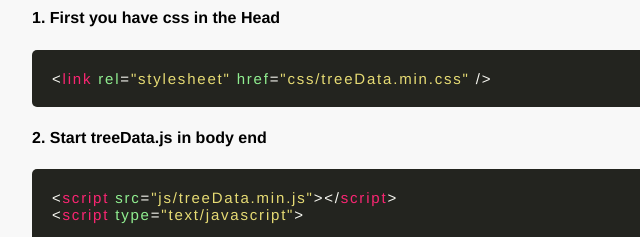
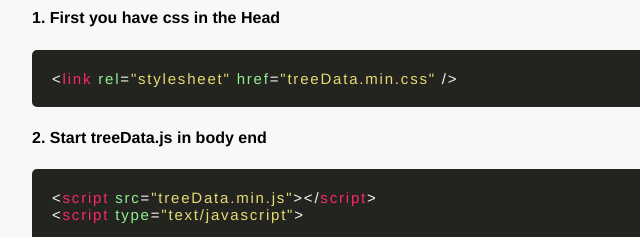
Before and after one commit to raphamorim/treeData.js, a plain HTML site: page index.html in a window 1280 px wide. Shown: the part 470-707 px from the top of the page, 198-838 px from the left. Drawn offline with Linux system fonts and the light colour scheme.

Commit message:
hotfix: add another src

```diff
--- a/index.html
+++ b/index.html
@@ -31,7 +31,7 @@
         <p>
           <div class="code">
               &lt;<span class="tag">link</span> <span class="attr">rel</span>=<span class="property">"stylesheet"</span>
-              <span class="attr">href</span>=<span class="property">"css/treeData.min.css"</span> /&gt;
+              <span class="attr">href</span>=<span class="property">"treeData.min.css"</span> /&gt;
           </div>
         </p>
 
@@ -39,7 +39,7 @@
         <p><strong>2. Start treeData.js in body end</strong></p>
         <p>
           <div class="code">
-              &lt;<span class="tag">script</span> <span class="attr">src</span>=<span class="property">"js/treeData.min.js"</span>&gt;&lt;/<span class="tag">script</span>&gt;<br>
+              &lt;<span class="tag">script</span> <span class="attr">src</span>=<span class="property">"treeData.min.js"</span>&gt;&lt;/<span class="tag">script</span>&gt;<br>
               &lt;<span class="tag">script</span> <span class="attr">type</span>=<span class="property">"text/javascript"</span>&gt;
               <br><br>
               <span class="var">var</span> <span class="el">tree</span> = {<br>
```
